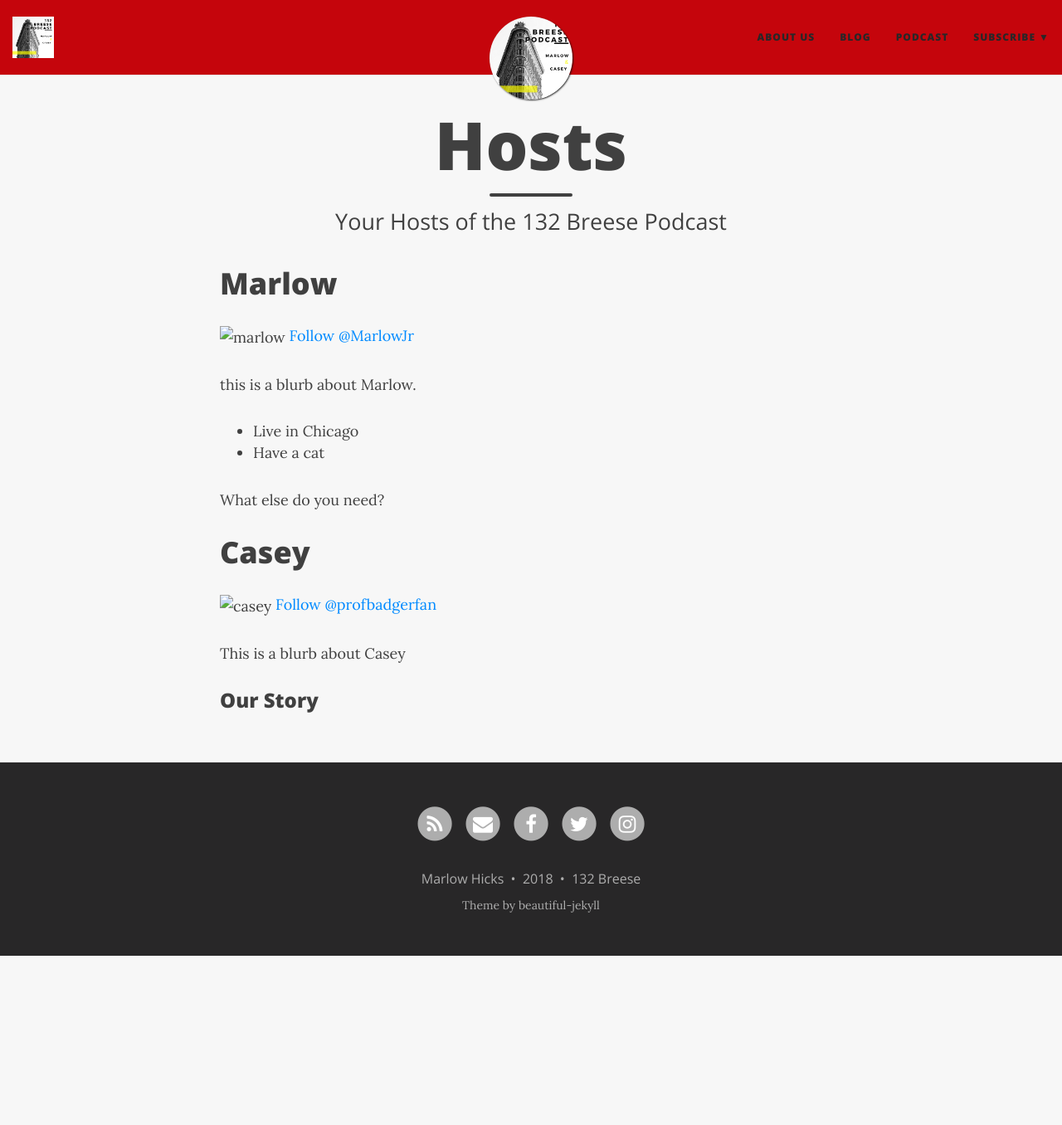
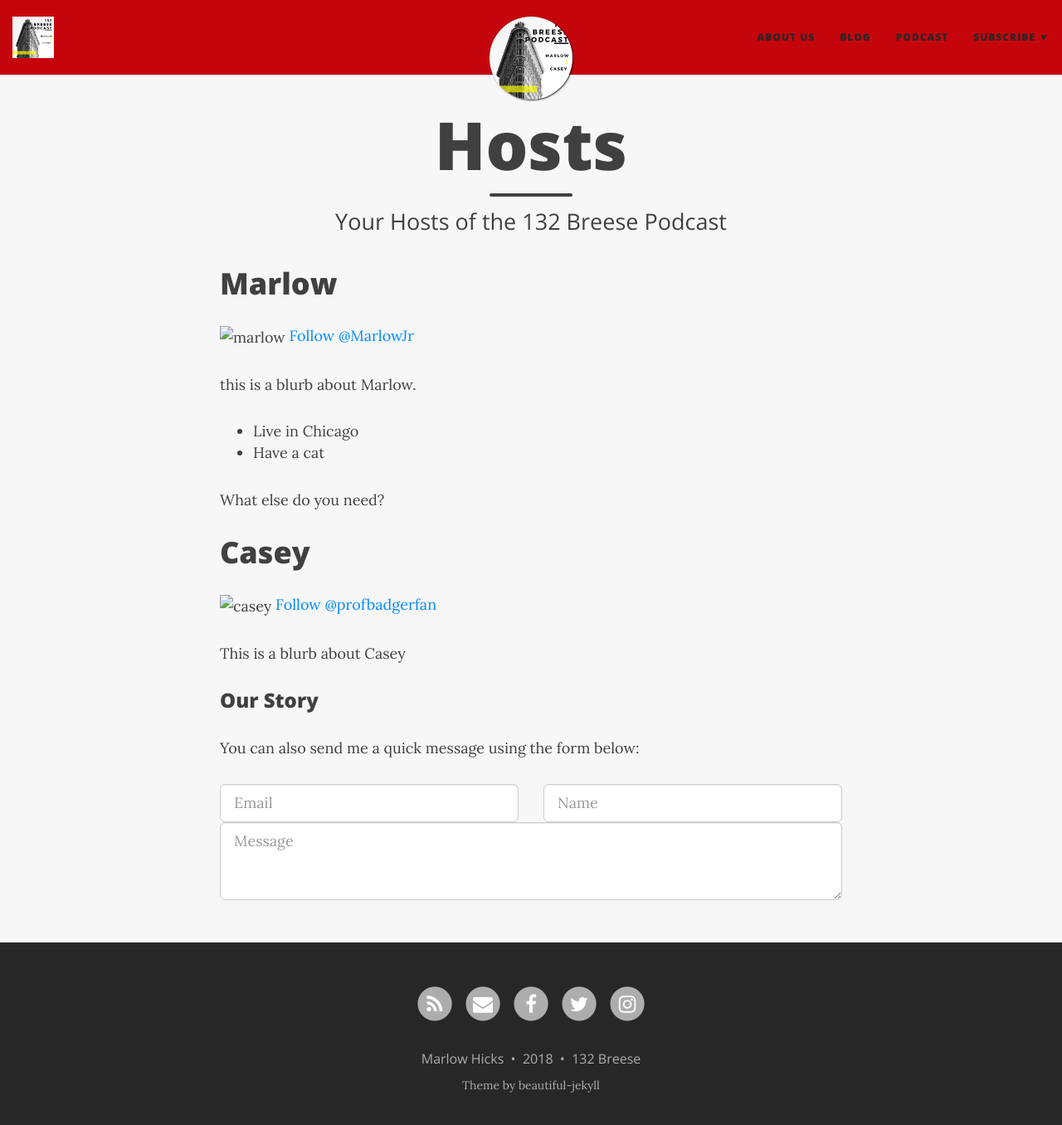
Before and after one commit to marlowjr/132breese.com, a Jekyll site: the page built from aboutme.md, in a window 1280 px wide and 1369 px high. Shown: the top 1356 px of the window at 83% size. Built offline with Jekyll 4.4.1, drawn with Linux system fonts in a browser that asks for light colours; nearby versions of some CDN libraries; comment, search, counter and statistics services are not loaded.

Commit message:
Update aboutme.md

```diff
--- a/aboutme.md
+++ b/aboutme.md
@@ -20,3 +20,19 @@
 This is a blurb about Casey
 
 ### Our Story
+
+
+<form action="https://formspree.io/dean@attalitech.com" method="POST" class="form" id="contact-form">
+  <p>You can also send me a quick message using the form below:</p>
+  <div class="row">
+    <div class="col-xs-6">
+      <input type="email" name="_replyto" class="form-control input-lg" placeholder="Email" title="Email">
+    </div>
+    <div class="col-xs-6">
+      <input type="text" name="name" class="form-control input-lg" placeholder="Name" title="Name">
+    </div>
+  </div>
+  <input type="hidden" name="_subject" value="New submission from deanattali.com">
+  <textarea type="text" name="content" class="form-control input-lg" placeholder="Message" title="Message" required="required" rows="3"></textarea>
+  <input type="text" name="_gotcha" style="display:none">
+  <input type="hidden" name="_next" value="./aboutme?message=Your message was sent successfully, thanks!" />
```
